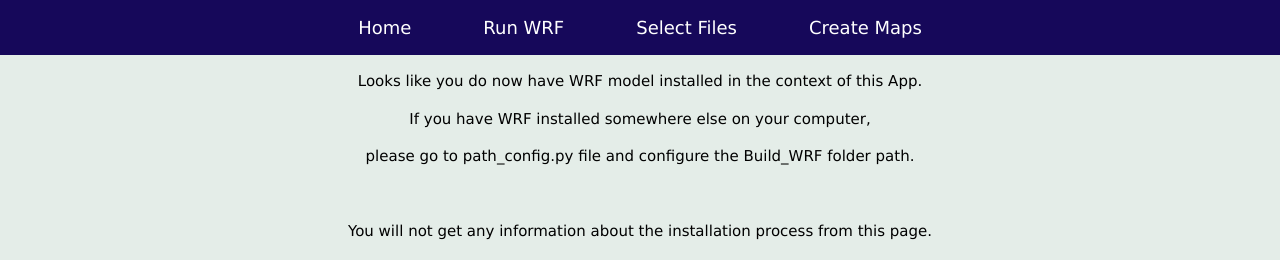
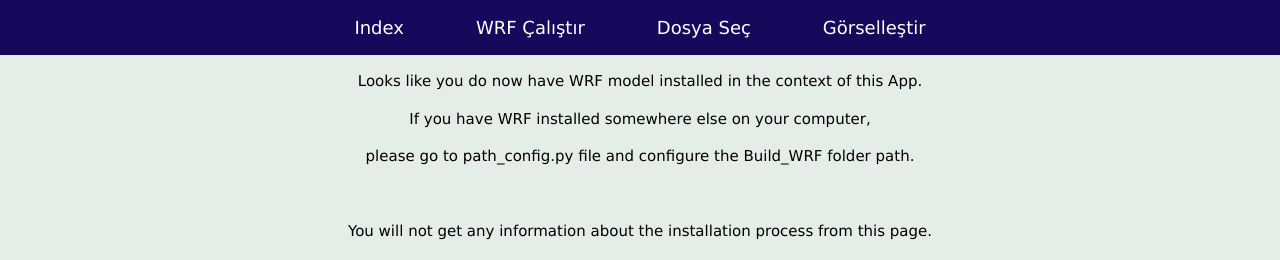
Before and after one commit to d00dy89/wrf-web-app, a Python web app: template app/run_wrf/templates/run_wrf/index.html in a window 1280 px wide. Shown: the top 260 px of the page. Run offline with Jinja, Linux system fonts and the light colour scheme; the template is opened without the code that fills it, so the values that code supplies are empty.

Commit message:
navbar in tr

```diff
--- a/app/templates/navbar.html
+++ b/app/templates/navbar.html
@@ -2,10 +2,10 @@
 <div class="navbar-content">
     <nav>
       <ul class="nav-items">
-        <li class="nav-item"><a class="nav-link" href="{{ url_for('index') }}">Home</a></li>
-        <li class="nav-item"><a class="nav-link" href="{{ url_for('run_wrf_bp.index') }}">Run WRF</a></li>
-        <li class="nav-item"><a class="nav-link" href="{{ url_for('file_selection_bp.index') }}">Select Files</a></li>
-        <li class="nav-item"><a class="nav-link" href="{{ url_for('map_bp.index') }}">Create Maps</a></li>
+        <li class="nav-item"><a class="nav-link" href="{{ url_for('index') }}">Index</a></li>
+        <li class="nav-item"><a class="nav-link" href="{{ url_for('run_wrf_bp.index') }}">WRF Çalıştır</a></li>
+        <li class="nav-item"><a class="nav-link" href="{{ url_for('file_selection_bp.index') }}">Dosya Seç</a></li>
+        <li class="nav-item"><a class="nav-link" href="{{ url_for('map_bp.index') }}">Görselleştir</a></li>
       </ul>
     </nav>
 </div>
```
